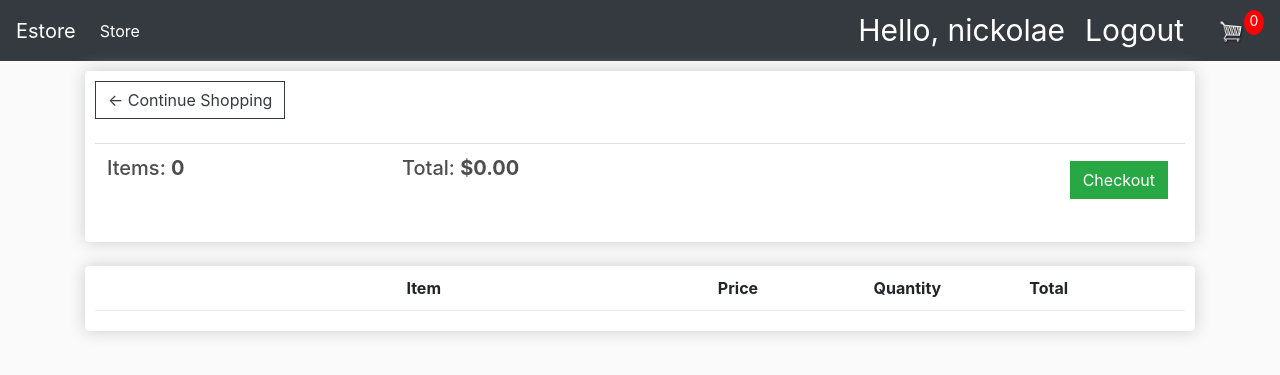
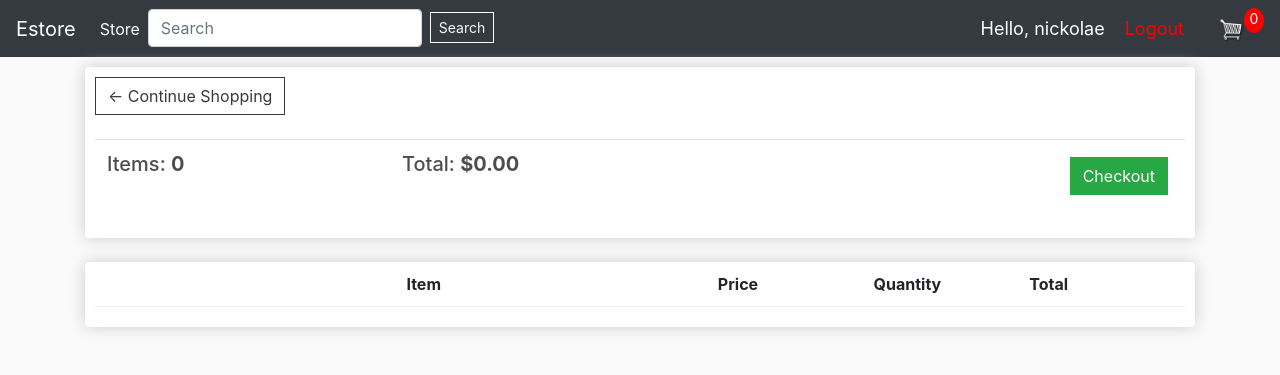
Before and after one commit to nickolae96/ecommerce, a Django app: page /cart/ in a window 1280 px wide. Shown: the top 375 px of the page. Run offline with Django 4.2, Linux system fonts and the light colour scheme; a user stored in the database is signed in; data comes from the database, SQL or seed files in the repository; lists and menus that the app fills with data are empty; some libraries are stand-ins or nearby versions.

Commit message:
added search

```diff
--- a/static/css/main.css
+++ b/static/css/main.css
@@ -95,7 +95,7 @@ h1,h2,h3,h4,h5,h6{
 }
 
 .hello-msg{
-    font-size: 30px;
+    font-size: 18px;
     color: #fff;
     margin-right: 20px;
   }
--- /dev/null
+++ b/store/templates/store/item_not_found.html
@@ -0,0 +1,6 @@
+{% extends 'store/main.html' %}
+{% block content %}
+
+    <h1 style="float: center; margin-top:20px">Nothing Found</h1>
+
+{% endblock content %}
--- a/store/templates/store/main.html
+++ b/store/templates/store/main.html
@@ -1,13 +1,6 @@
 <!DOCTYPE html>
 {% load static %}
 <html>
-    <style>
-      .hello-msg{
-        font-size: 18px;
-        color: #fff;
-        margin-right: 20px;
-      }
-    </style>
     <head>
         <title>Estore</title>
         <link rel="stylesheet" href="https://stackpath.bootstrapcdn.com/bootstrap/4.4.1/css/bootstrap.min.css" integrity="sha384-Vkoo8x4CGsO3+Hhxv8T/Q5PaXtkKtu6ug5TOeNV6gBiFeWPGFN9MuhOf23Q9Ifjh" crossorigin="anonymous">
@@ -62,12 +55,17 @@
                   <li class="nav-item active">
                       <a class="nav-link" href="{% url 'store' %}">Store<span class="sr-only">(current)</span></a>
                   </li>
-
+                  <li>
+                      <form id="search-form" class="form-inline" action="{% url 'search' %}">
+                          <input name="search" class="form-control mr-sm-2" type="text" placeholder="Search" aria-label="Search">
+                          <button class="btn btn-sm btn-outline-light" type="submit">Search</button>
+                      </form>
+                  </li>
               </ul>
               <div class="form-inline my-2 my-lg-0">
-                <a id="login-btn" href="{% url 'login' %}" class="btn btn-warning">Login</a>
+                  <a id="login-btn" href="{% url 'login' %}" class="btn btn-outline-success my-2 my-sm-0">Login</a>
                   <span id="hello-msg" class="hello-msg">Hello, {{request.user}}</span>
-                <span id="logout-span" ><a class="hello-msg" href="{% url 'logout' %}"> Logout</a> </span>
+                  <span id="logout-span" ><a class="hello-msg" style="color:red" href="{% url 'logout' %}"> Logout</a> </span>
                   <a href="{% url 'cart' %}">
                       <img  id="cart-icon" src="{% static 'images/cart.png' %}">
                   </a>
--- a/store/urls.py
+++ b/store/urls.py
@@ -5,6 +5,7 @@ from . import views
 urlpatterns = [
     path('', views.StoreView.as_view(), name="store"),
     path('cart/', views.CartView.as_view(), name="cart"),
+    path('search/', views.SearchView.as_view(), name="search"),
     path('checkout/', views.CheckoutView.as_view(), name="checkout"),
     path('update_item/', views.UpdateItemView.as_view(), name="update_item"),
     path('process_order/', views.ProcessOrderView.as_view(), name="process_order"),
--- a/store/views.py
+++ b/store/views.py
@@ -1,11 +1,13 @@
 import json
 import datetime
+
 from django.shortcuts import render, redirect
 from django.views import View
 from django.http import JsonResponse
 from django.contrib.auth import authenticate, login, logout
 from django.contrib import messages
 from django.views.generic import RedirectView
+from django.http import HttpResponse
 
 from .models import *
 from .utils import Utils
@@ -21,6 +23,27 @@ class StoreView(View):
         products = Product.objects.all()
         context = {'products': products, 'cart_items': cart_items}
         return render(request, self.store_template, context)
+
+
+class SearchView(View):
+    store_template = 'store/store.html'
+    not_found_template = 'store/item_not_found.html'
+
+    def get(self, request):
+        found = []
+        search_for = str(request.GET["search"])
+        print(search_for)
+        data = Utils().get_cart_data(request)
+        cart_items = data.cart_items
+        products = Product.objects.all()
+        for product in products:
+            if search_for.lower() in product.name.lower():
+                found.append(product)
+        context = {'products': found, 'cart_items': cart_items}
+        if found:
+            return render(request, self.store_template, context)
+        else:
+            return render(request, self.not_found_template, context)
 
 
 class CartView(View):
```
Also changed, not shown: 2 other files. Lines whose indentation alone changed are shown as unchanged.
